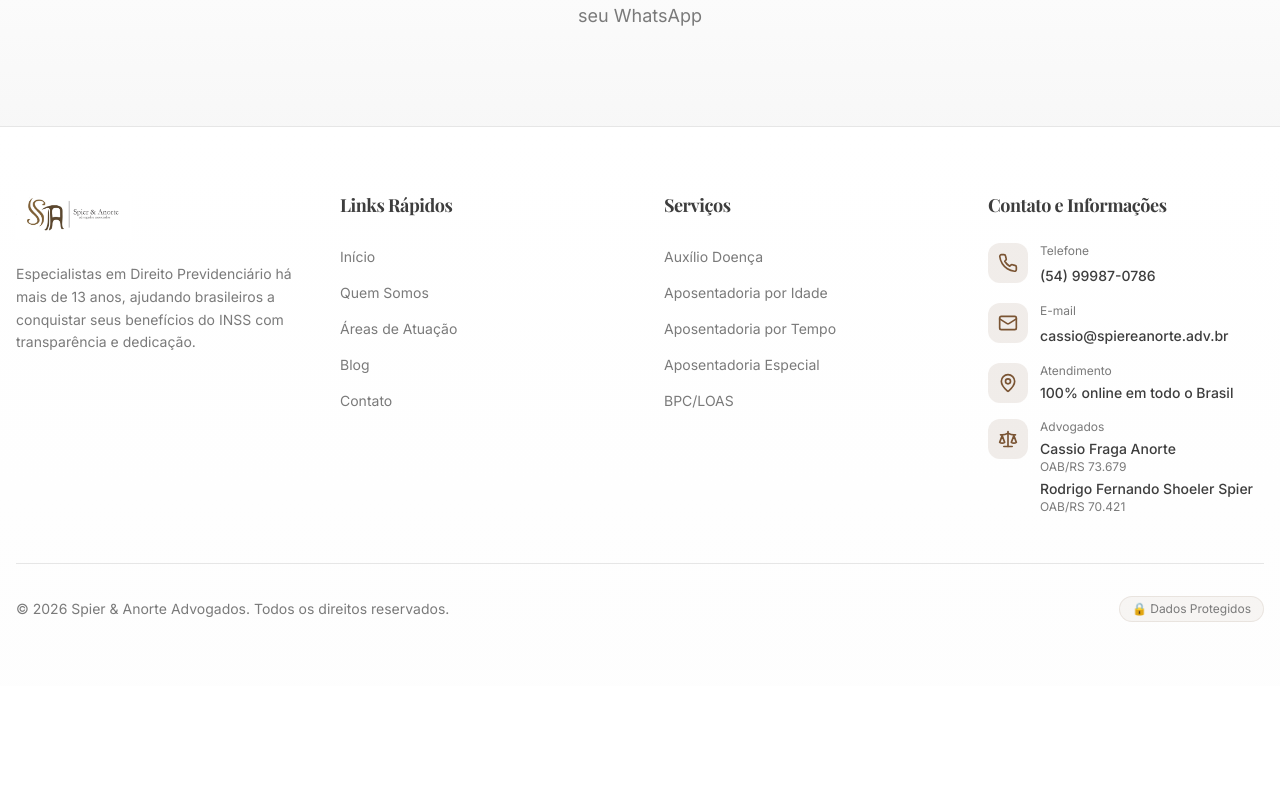
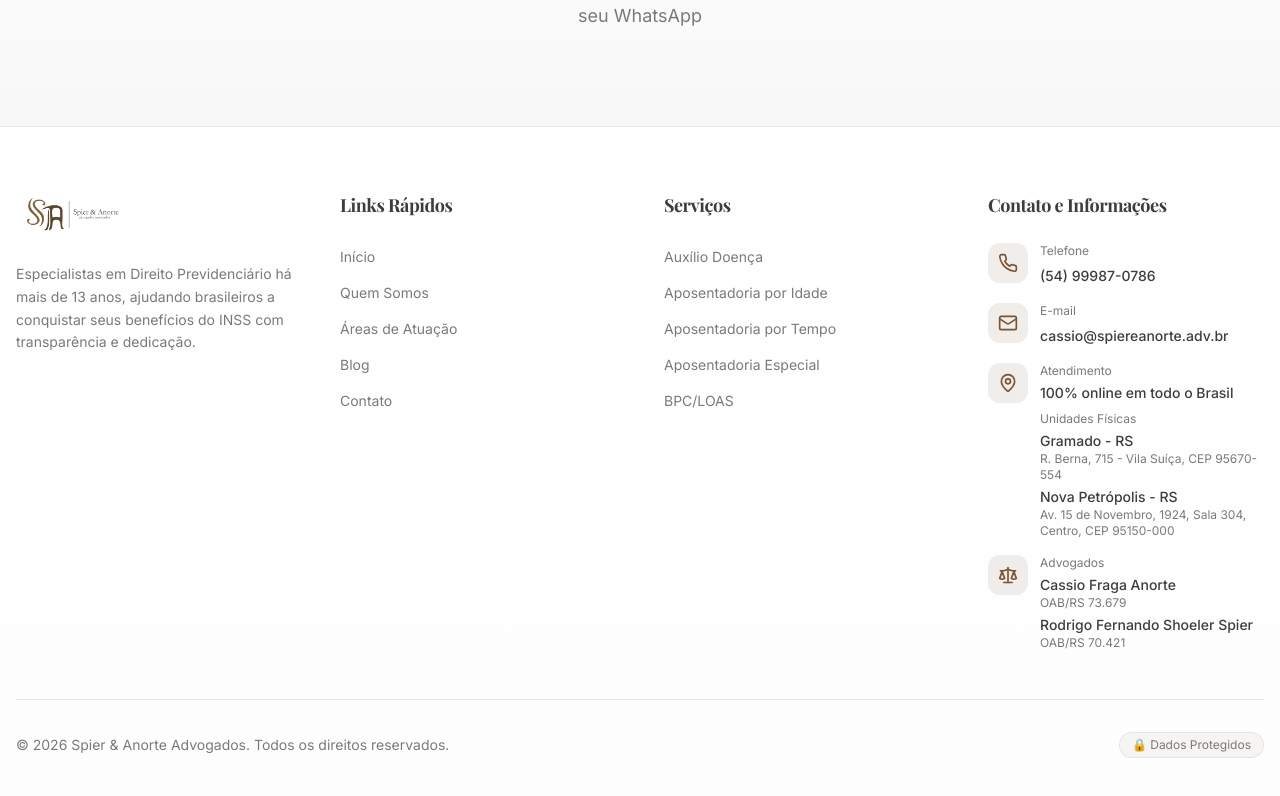
Before and after one commit to cassioanorte/sua-jornada-previdencia, a React (Vite) app: page /blog in a window 1280 px wide. Shown: the part 1858-2654 px from the top of the page. Before the commit the page ends 2544 px from the top, so only its background shows below. Built offline with nearby package versions, Linux system fonts and the light colour scheme; the HTML template or start-up script is replaced by a standard one.

Commit message:
Atualizou contatos no rodapé
Co-authored-by: cassioanorte <106702931+cassioanorte@users.noreply.github.com>

```diff
--- a/src/components/Footer.tsx
+++ b/src/components/Footer.tsx
@@ -123,6 +123,11 @@ const Footer = () => {
                 <div>
                   <p className="text-xs text-muted-foreground mb-1">Atendimento</p>
                   <p className="text-sm font-medium text-foreground">100% online em todo o Brasil</p>
+                  <p className="text-xs text-muted-foreground mt-2 mb-1">Unidades Físicas</p>
+                  <p className="text-sm font-medium text-foreground">Gramado - RS</p>
+                  <p className="text-xs text-muted-foreground">R. Berna, 715 - Vila Suíça, CEP 95670-554</p>
+                  <p className="text-sm font-medium text-foreground mt-1">Nova Petrópolis - RS</p>
+                  <p className="text-xs text-muted-foreground">Av. 15 de Novembro, 1924, Sala 304, Centro, CEP 95150-000</p>
                 </div>
               </li>
               <li className="flex items-start gap-3">
```
